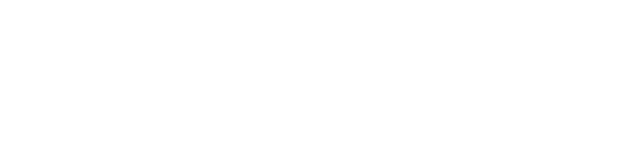
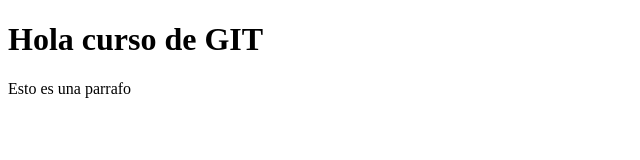
Before and after one commit to Fjavier00/CursoGit, a plain HTML site: page index.html in a window 1280 px wide. Shown: the whole page, without its empty margins (0-640 px from the left). Drawn offline with Linux system fonts and the light colour scheme.

Commit message:
estoy prácticando

```diff
--- a/index.html
+++ b/index.html
@@ -6,6 +6,7 @@
     <title>Index</title>
 </head>
 <body>
-
+    <h1>Hola curso de GIT</h1>
+    <p>Esto es una parrafo</p>
 </body>
 </html>
```
